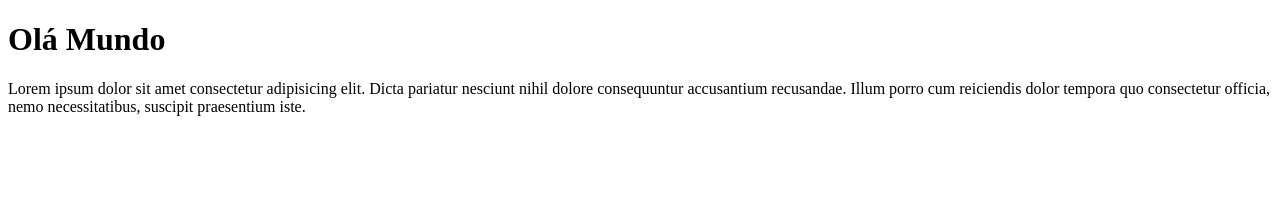
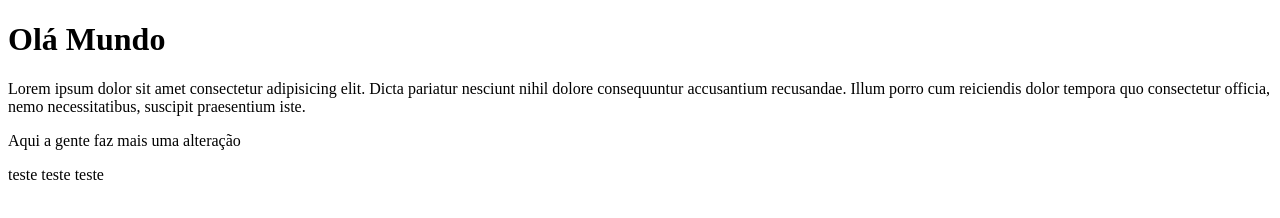
Before and after one commit to pedrosvm/BD-Twf, a plain HTML site: page index.html in a window 1280 px wide. Drawn offline with Linux system fonts and the light colour scheme.

Commit message:
Update index.html

```diff
--- a/index.html
+++ b/index.html
@@ -13,5 +13,14 @@
         recusandae. Illum porro cum reiciendis dolor tempora quo
         consectetur officia, nemo necessitatibus, suscipit
         praesentium iste.</p>
+        <p>Aqui a gente faz mais uma alteração</p>
+        <p>
+
+
+
+            teste
+            teste
+            teste
+        </p>
 </body>
 </html>
```
